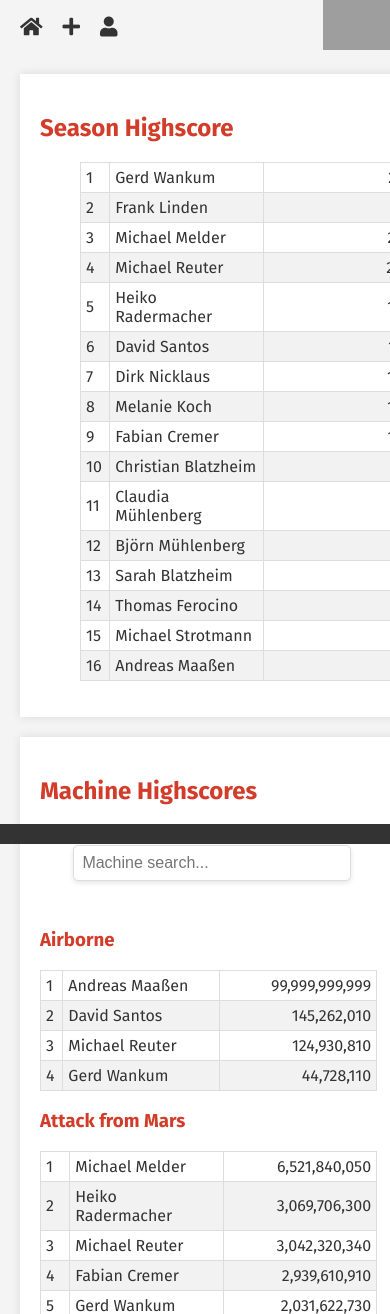
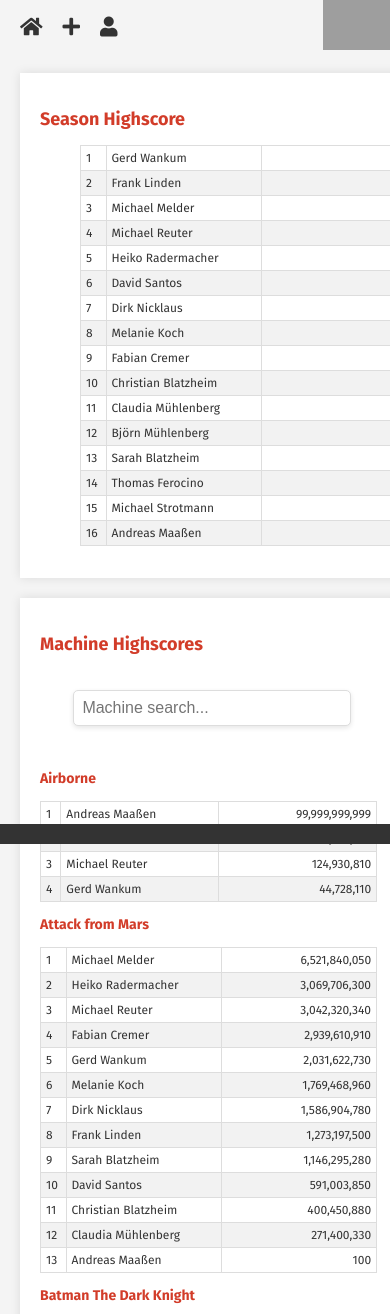
Before and after one commit to fcremer/aixplay, a Flask app: page / in a window 390 px wide; the page is wider, and only the part inside the window is pictured. Shown: the top 1314 px of that part. Run offline with Flask 3, Linux system fonts and the light colour scheme; data that the repository does not hold is empty; grey boxes are pictures that could not be loaded.

Commit message:
fix style

```diff
--- a/static/style.css
+++ b/static/style.css
@@ -184,7 +184,12 @@ header {
     .container {
         flex-direction: column;
     }
-
+    body{
+        -webkit-text-size-adjust: 100%;
+     }
+    html {
+        font-size: 12px;
+    }
     #total-highscores, #pinball-highscores {
         width: 90%;
         margin-bottom: 20px;
```
